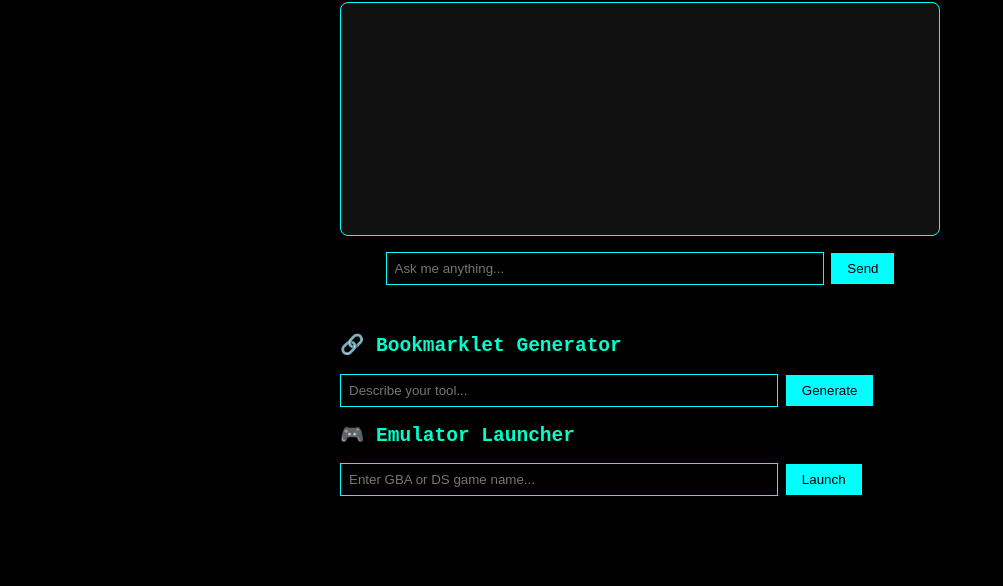
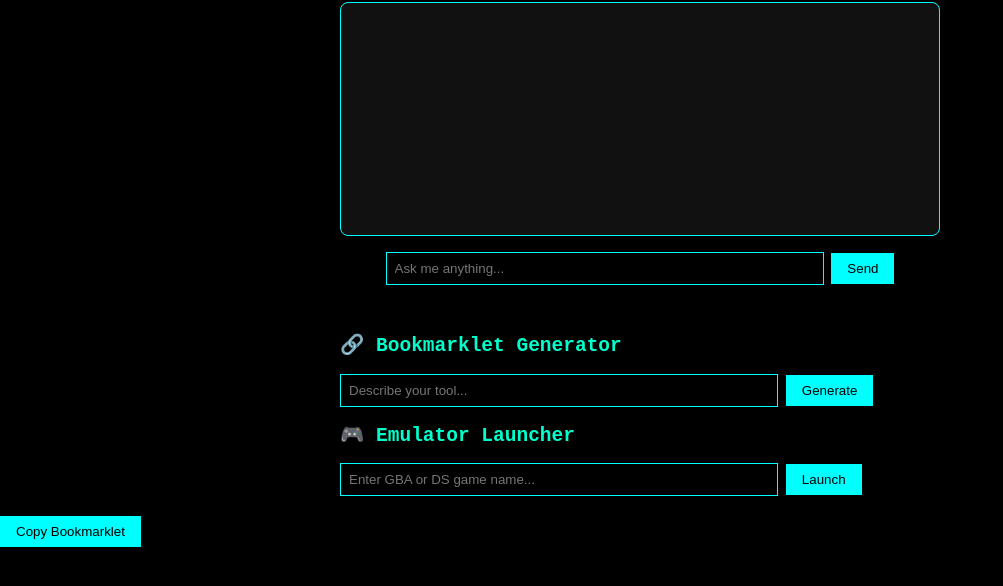
Before and after one commit to XsctPhonk/Silly-goose-is-cool, a plain HTML site: page index.html in a window 1280 px wide. Shown: the part 154-740 px from the top of the page, without its empty margins (0-1003 px from the left). Drawn offline with Linux system fonts and the light colour scheme.

Commit message:
Update index.html

```diff
--- a/index.html
+++ b/index.html
@@ -25,5 +25,17 @@
   <div id="emu-container" class="chatbox"></div>
 <script src="ghostemulator.js"></script>
 <script>initEmulatorUI();</script>
+  <script>
+  function copyBookmarklet() {
+    const output = document.getElementById("bm-output");
+    const text = output.textContent;
+    if (!text) return alert("Nothing to copy!");
+
+    navigator.clipboard.writeText(text).then(() => {
+      alert("Bookmarklet copied!");
+    });
+  }
+</script>
+<button onclick="copyBookmarklet()" style="margin-top: 0.5em;">Copy Bookmarklet</button>
 </body>
 </html>
```
